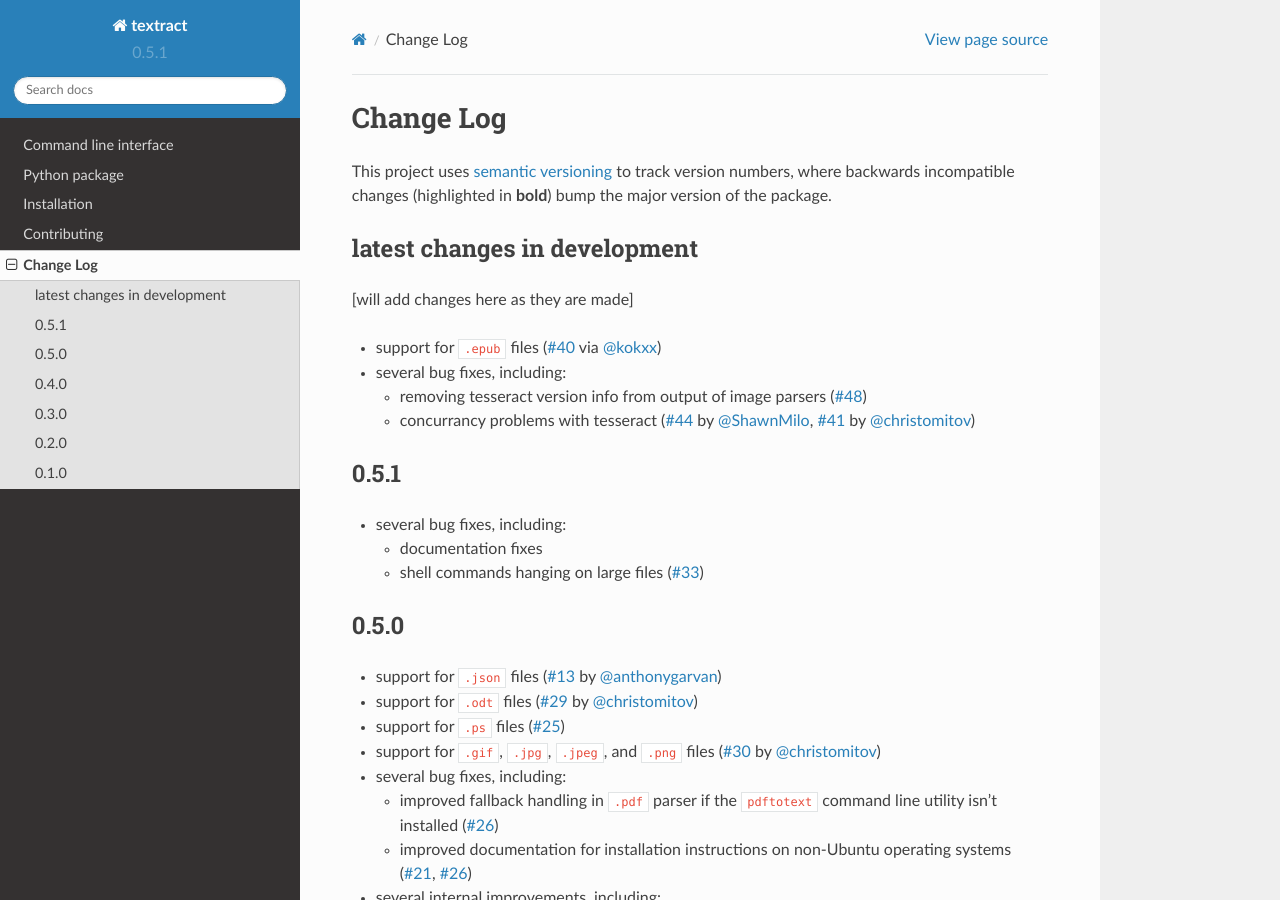
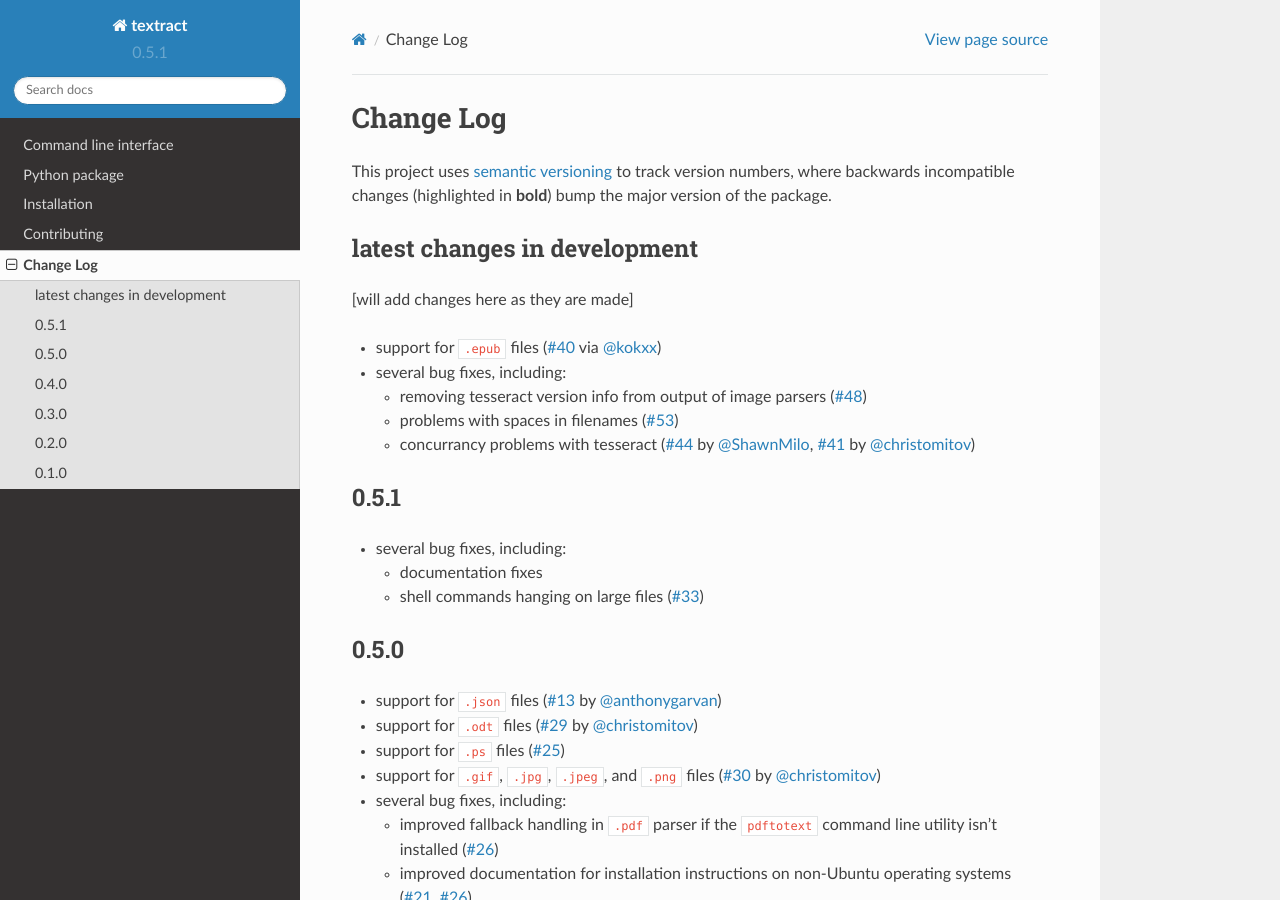
Before and after one commit to deanmalmgren/textract, a Sphinx documentation site: the page built from docs/changelog.rst, in a window 1280 px wide and 900 px high. Built offline with Sphinx 7.4.7 and the Read the Docs theme 2.0.0, drawn with Linux system fonts in a browser that asks for light colours.

Commit message:
updated changelog

```diff
--- a/docs/changelog.rst
+++ b/docs/changelog.rst
@@ -18,9 +18,10 @@
   * removing tesseract version info from output of image parsers
     (`#48`_)
 
+  * problems with spaces in filenames (`#53`_)
+
   * concurrancy problems with tesseract (`#44`_ by `@ShawnMilo`_,
     `#41`_ by `@christomitov`_)
-
 
 0.5.1
 -----
@@ -127,3 +128,4 @@
 .. _#41: https://github.com/deanmalmgren/textract/issues/41
 .. _#44: https://github.com/deanmalmgren/textract/issues/44
 .. _#48: https://github.com/deanmalmgren/textract/issues/48
+.. _#53: https://github.com/deanmalmgren/textract/issues/53
```
